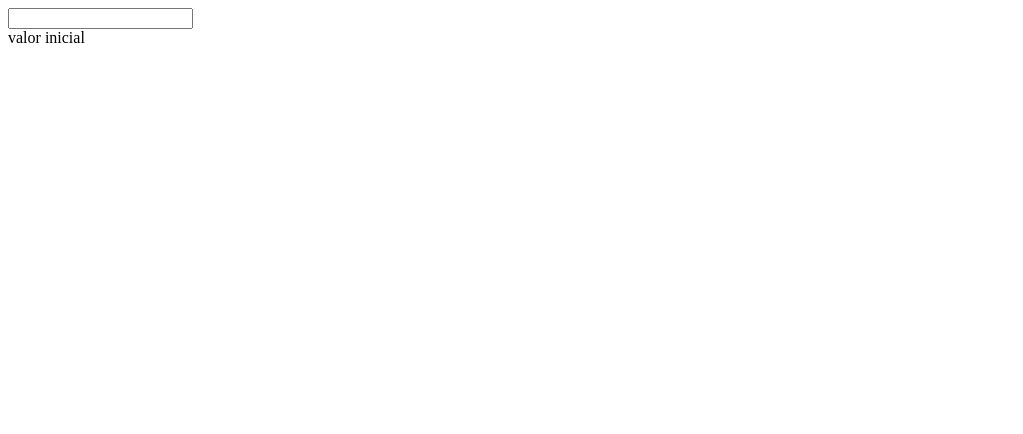
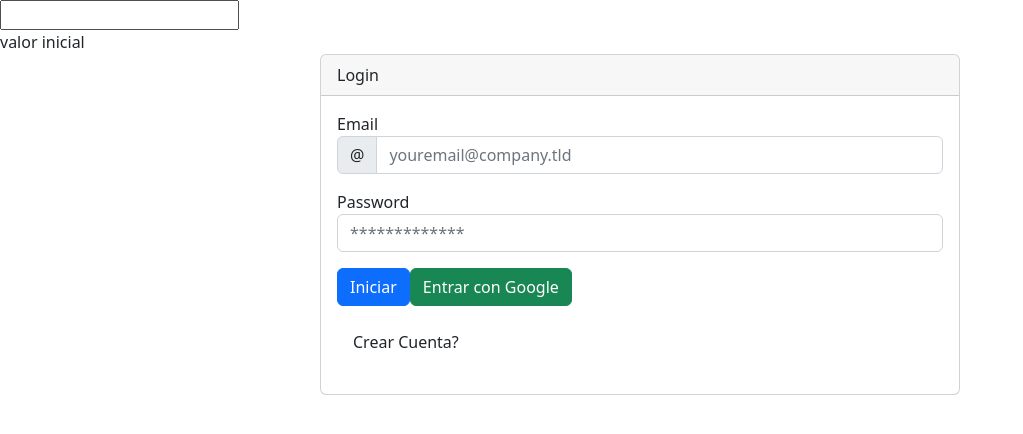
Before and after one commit to alejosanchez99/Hackday-FrontEnd, a React (Create React App) app in the folder Web/: page / in a window 1280 px wide. Shown: the top 434 px of the page, without its empty margins (0-1023 px from the left). Built offline with nearby package versions, Linux system fonts and the light colour scheme; no server answers.

Commit message:
Proceso de login

```diff
--- a/Web/package.json
+++ b/Web/package.json
@@ -6,8 +6,10 @@
     "@testing-library/jest-dom": "^5.16.5",
     "@testing-library/react": "^13.4.0",
     "@testing-library/user-event": "^13.5.0",
+    "firebase": "^9.13.0",
     "react": "^18.2.0",
     "react-dom": "^18.2.0",
+    "react-firebase-hooks": "^5.0.3",
     "react-scripts": "5.0.1",
     "web-vitals": "^2.1.4"
   },
--- a/Web/public/index.html
+++ b/Web/public/index.html
@@ -24,6 +24,8 @@
       work correctly both with client-side routing and a non-root public URL.
       Learn how to configure a non-root public URL by running `npm run build`.
     -->
+    <!-- CSS only -->
+<link href="https://cdn.jsdelivr.net/npm/bootstrap@5.2.2/dist/css/bootstrap.min.css" rel="stylesheet" integrity="sha384-Zenh87qX5JnK2Jl0vWa8Ck2rdkQ2Bzep5IDxbcnCeuOxjzrPF/et3URy9Bv1WTRi" crossorigin="anonymous">
     <title>React App</title>
   </head>
   <body>
--- a/Web/src/App.js
+++ b/Web/src/App.js
@@ -1,13 +1,18 @@
 import Input from "./components/Input";
 import Result from "./components/Result";
 import { AppProvider } from './context/context'
+import LoginScreen from "./screens/Login/LoginScreen";
+import { AuthProvider } from "./services/authContext";
 
 const App = () => {
   return (
-    <AppProvider>
-      <Input />
-      <Result />
-    </AppProvider>
+    <AuthProvider>
+      <AppProvider>
+        <Input />
+        <Result />
+        <LoginScreen />
+      </AppProvider>
+    </AuthProvider>
   );
 }
 
--- /dev/null
+++ b/Web/src/screens/Login/LoginScreen.js
@@ -0,0 +1,86 @@
+import { useState } from 'react';
+import { useAuth } from '../../services/authContext';
+
+const LoginScreen = () => {
+  const [user, setUser] = useState({
+    user: "",
+    password: ""
+  });
+  const [error, setError] = useState("");
+
+  const { login, loginWithGoogle } = useAuth();
+
+  const handleSubmit = async (e) => {
+    e.preventDefault();
+    setError("");
+    try {
+      var res = await login(user.email, user.password);
+      //navigate("/");t
+      console("Login ok", res);
+    } catch (error) {
+      setError(error.message);
+    }
+  };
+
+  const handleChange = ({ target: { value, name } }) =>
+    setUser({ ...user, [name]: value });
+
+  const handleGoogleSignin = async () => {
+    try {
+      await loginWithGoogle();
+      //navigate("/");
+      console.log("google")
+    } catch (error) {
+      setError(error.message);
+    }
+  };
+
+  return (
+    <div className="card col-md-6 offset-md-3">
+      <div className='card-header'>
+        Login
+      </div>
+      <div className='card-body'>
+        <form
+          onSubmit={handleSubmit}
+        >
+          <div className='mb-3'>
+            <label>Email</label>
+            <div class="input-group mb-3">
+              <span class="input-group-text" id="basic-addon1">@</span>
+              <input type="email" name="email" onChange={handleChange} class="form-control" placeholder="youremail@company.tld" aria-label="Username" aria-describedby="basic-addon1" />
+            </div>
+          </div>
+          <div className="mb-3">
+            <label>Password</label>
+            <div class="mb-3">
+              <input type="password" placeholder="*************" onChange={handleChange} name="password" id="password" class="form-control" />
+            </div>
+          </div>
+
+          <div className="flex">
+            <button
+              className="btn btn-primary"
+              type="submit"
+            >
+              Iniciar
+            </button>
+            <button
+              onClick={handleGoogleSignin}
+              className="btn btn-success"
+            >
+              Entrar con Google
+            </button>
+          </div>
+        </form>
+
+        <p className="my-4 text-sm flex justify-between px-3">
+          Crear Cuenta?
+        </p>
+      </div>
+    </div>
+
+  )
+}
+
+export default LoginScreen;
--- /dev/null
+++ b/Web/src/services/authContext.js
@@ -0,0 +1,66 @@
+import { createContext, useContext, useEffect, useState } from "react";
+import {
+  createUserWithEmailAndPassword,
+  signInWithEmailAndPassword,
+  signOut,
+  onAuthStateChanged,
+  GoogleAuthProvider,
+  signInWithPopup,
+  sendPasswordResetEmail,
+} from "firebase/auth";
+import { auth } from "./firebaseService";
+
+const authContext = createContext();
+
+export const useAuth = () => {
+  const context = useContext(authContext);
+  if (!context) throw new Error("There is no Auth provider");
+  return context;
+};
+
+export function AuthProvider({ children }) {
+  const [user, setUser] = useState(null);
+  const [loading, setLoading] = useState(true);
+
+  const signup = (email, password) => {
+    return createUserWithEmailAndPassword(auth, email, password);
+  };
+
+  const login = (email, password) => {
+    return signInWithEmailAndPassword(auth, email, password);
+  };
+
+  const loginWithGoogle = () => {
+    const googleProvider = new GoogleAuthProvider();
+    return signInWithPopup(auth, googleProvider);
+  };
+
+  const logout = () => signOut(auth);
+
+  const resetPassword = async (email) => sendPasswordResetEmail(auth, email);
+
+  useEffect(() => {
+    const unsubuscribe = onAuthStateChanged(auth, (currentUser) => {
+      console.log({ currentUser });
+      setUser(currentUser);
+      setLoading(false);
+    });
+    return () => unsubuscribe();
+  }, []);
+
+  return (
+    <authContext.Provider
+      value={{
+        signup,
+        login,
+        user,
+        logout,
+        loading,
+        loginWithGoogle,
+        resetPassword,
+      }}
+    >
+      {children}
+    </authContext.Provider>
+  );
+}
--- /dev/null
+++ b/Web/src/services/firebaseService.js
@@ -0,0 +1,15 @@
+import { initializeApp } from "firebase/app";
+import { getAuth } from "firebase/auth";
+
+const firebaseConfig = {
+  apiKey: "AIzaSyCThCX92rkoz0eseJWqoD0EfZb1zg18Ze0",
+  authDomain: "hackdaykonecta.firebaseapp.com",
+  projectId: "hackdaykonecta",
+  storageBucket: "hackdaykonecta.appspot.com",
+  messagingSenderId: "1044846660429",
+  appId: "1:1044846660429:web:3a3a4ca0a00932e4b60504",
+  measurementId: "G-S8Q4NTWKLK"
+};
+
+export const app = initializeApp(firebaseConfig);
+export const auth = getAuth(app);
```
Also changed, not shown: 1 other file (tests, documents, lock files or other folders).
